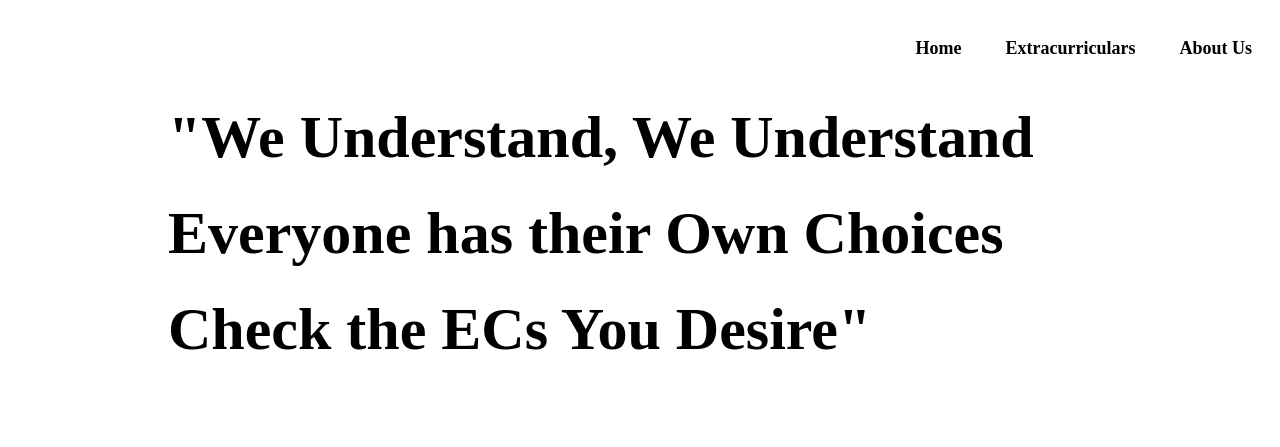
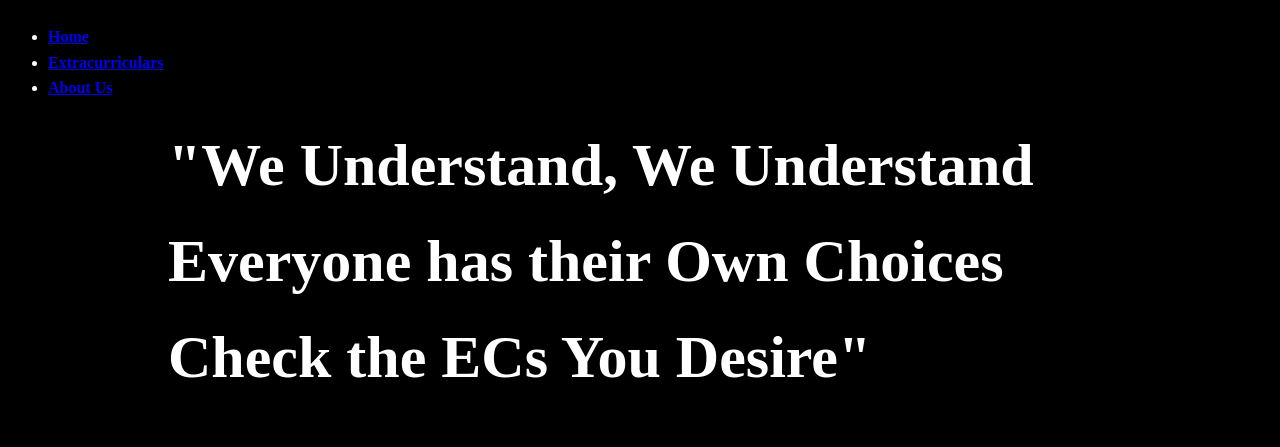
Before and after one commit to Subhadeep-Paul5/Madat, a plain HTML site: page ECs.html in a window 1280 px wide. Shown: the top 447 px of the page. Drawn offline with Linux system fonts and the light colour scheme.

Commit message:
Update ECS.css

```diff
--- a/ECS.css
+++ b/ECS.css
@@ -5,35 +5,51 @@
 }
 body {
     font-family: footlight MT;
-    background-color: white;
-	color: black;
+    background-color: black;
+	color: white;
     line-height: 1.6;
 padding-left: 0px;
     padding-right: 0px;
 }
-nav {
-    background-color: white;
-    color: black;
-    padding: 10px 0;
-}
-.navbar {
-    list-style: none;
-    text-align: right;
-}
-.navbar li {
-    display: inline;
-    margin: 0 20px;
+.floating-nav {
+    position: fixed;
+    top: 0;
+    left: 0;
+    width: 100%;
+    display: flex;
+    justify-content: space-between;
+    align-items: center;
+    padding: 10px 20px;
+    background-color: black;
+    z-index: 1000;
+    box-shadow: 0 2px 5px rgba(0, 0, 0, 0.2);
 }
 
-.navbar a {
-    color: black;
+.logo {
+    font-size: 36px;
+    font-family: footlight MT;
+    color: #a28dff;
+}
+
+nav {
+    display: flex;
+    gap: 20px;
+}
+
+.nav-link {
+    color: white;
     text-decoration: none;
     font-size: 18px;
+    padding: 10px;
+    transition: background-color 0.3s ease;
 }
 
-.navbar a:hover {
-    color: #FFAEC9;
+.nav-link:hover {
+    background-color: #a28dff;
+    border-radius: 5px;
 }
+
+
 .content {
     padding: 20px;
     text-align: center;
@@ -165,7 +181,7 @@ margin-left: 160px;
 
 
 footer {
-    background-color: #FFAEC9;
+    background-color: #a28dff;
     color: black;
     text-align: center;
     padding: 10px 0;
```
